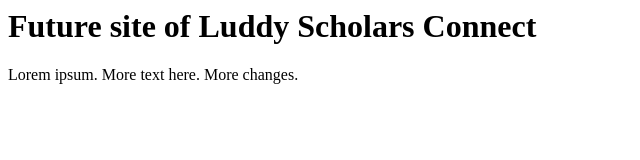
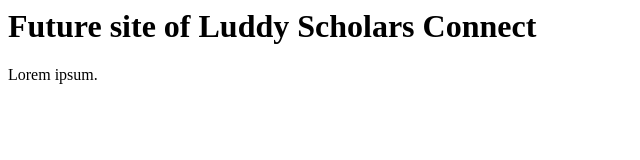
Before and after one commit to LuddyScholarsConnect/LuddyScholarsConnect.Github.io, a plain HTML site: page index.html in a window 1280 px wide. Shown: the whole page, without its empty margins (0-640 px from the left). Drawn offline with Linux system fonts and the light colour scheme.

Commit message:
Update index.html
cleanup to index.html

```diff
--- a/index.html
+++ b/index.html
@@ -6,7 +6,7 @@
 
 <body>
 <H1>Future site of Luddy Scholars Connect</h1>
-<p>Lorem ipsum. More text here. More changes.  </p>
+<p>Lorem ipsum.</p>
 
 </body>
 
```
